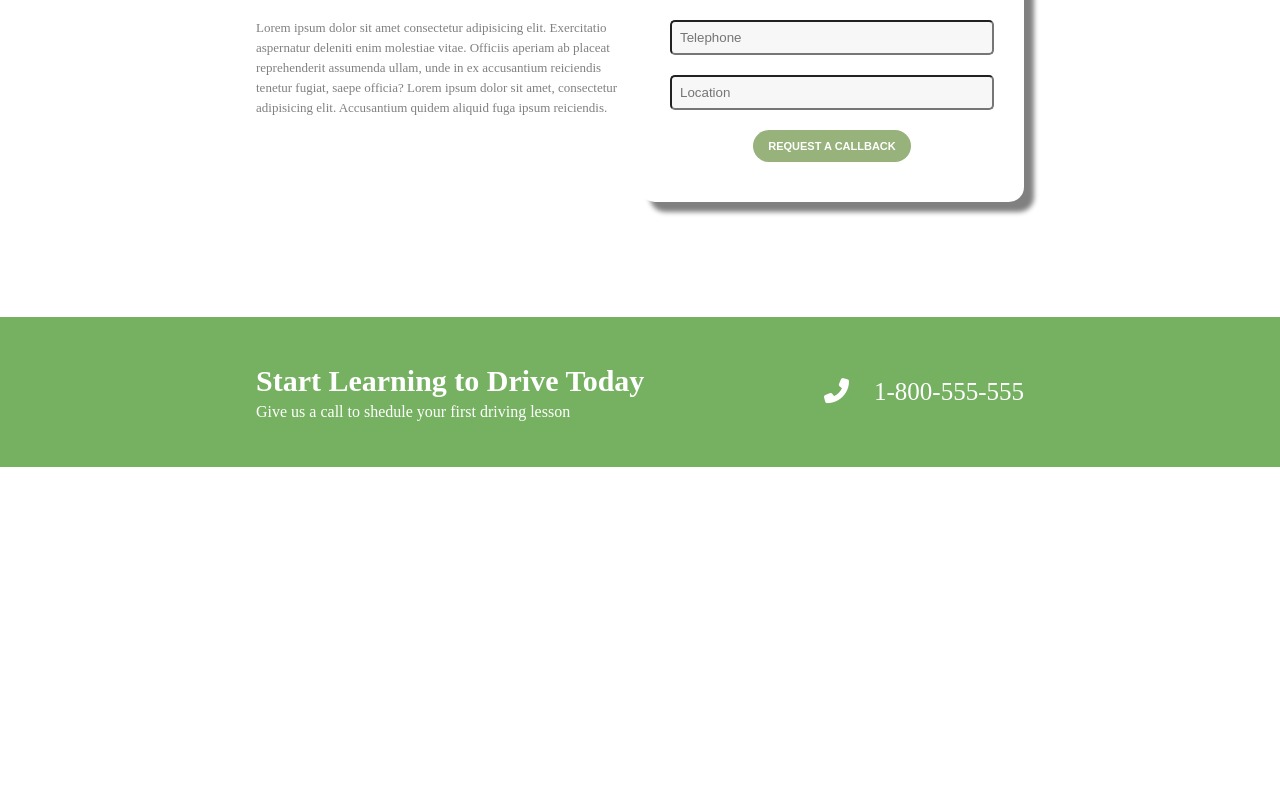
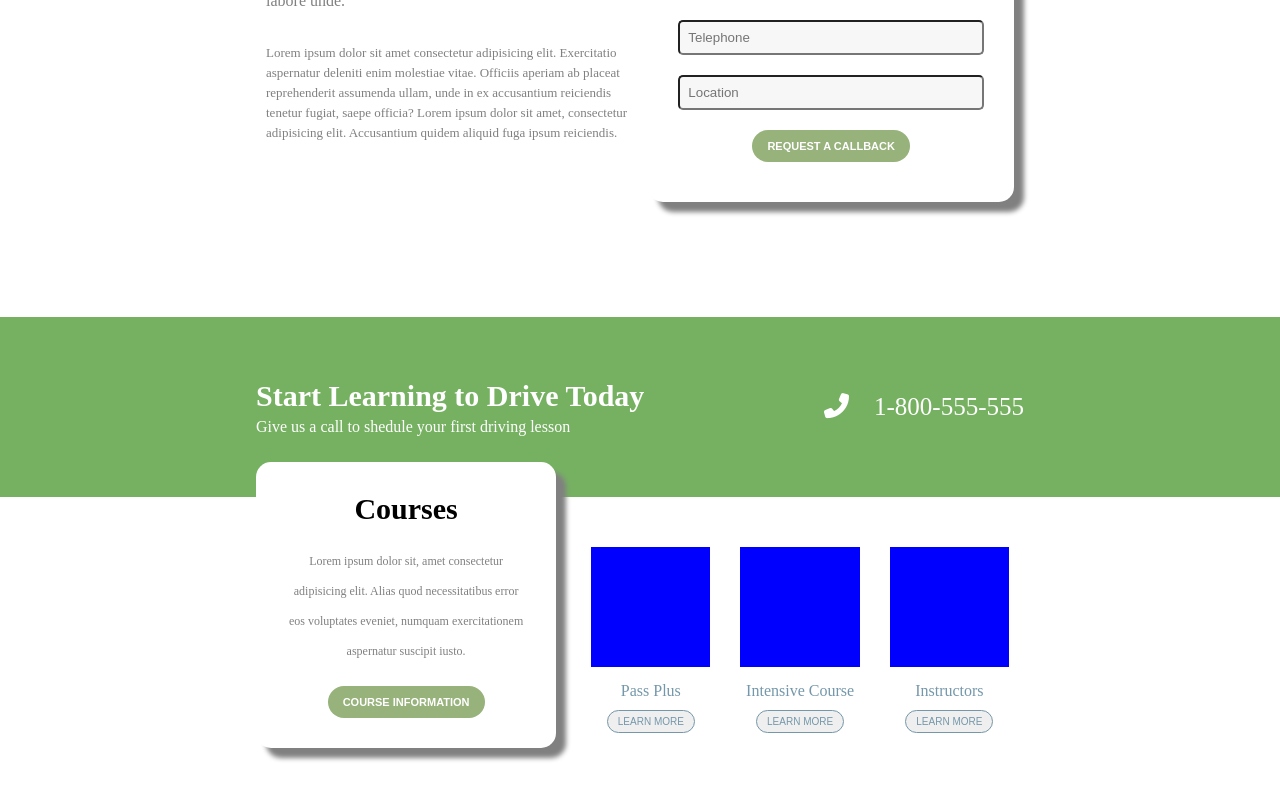
Before and after one commit to Frowingg/proj-html-vuejs, a Vue app: page / in a window 1280 px wide. Shown: the part 754-1554 px from the top of the page. Before the commit the page ends 1221 px from the top, so only its background shows below. Built offline with nearby package versions, Linux system fonts and the light colour scheme.

Commit message:
courses-area

```diff
--- /dev/null
+++ b/src/components/MyCoursesArea.vue
@@ -0,0 +1,113 @@
+<template>
+    <section id="courses-area">
+        <div class="container">
+            <section id="courses-info">
+
+                <div id="courses-info-left">
+                    <div class="course-card">
+                        <h2>Courses</h2>
+                        <p>Lorem ipsum dolor sit, amet consectetur adipisicing elit. Alias quod necessitatibus error eos voluptates eveniet, numquam exercitationem aspernatur suscipit iusto.</p>
+                        <button class="btn">COURSE INFORMATION</button>
+                    </div>
+                </div>
+
+                <div id="courses-info-right">
+                    <div class="img-card">
+                        <div class="img"></div>
+                        <p>Pass Plus</p>
+                        <button class="lm">LEARN MORE</button>
+                    </div>
+
+                    <div class="img-card">
+                        <div class="img"></div>
+                        <p>Intensive Course</p>
+                        <button class="lm">LEARN MORE</button>
+
+                    </div>
+
+                    <div class="img-card">
+                        <div class="img"></div>
+                        <p>Instructors</p>
+                        <button class="lm">LEARN MORE</button>
+
+                    </div>
+                </div>
+
+            </section>
+
+            <section id="courses-per"></section>
+
+            <section id="courses-team"></section>
+        </div>
+    </section>
+</template>
+
+<script>
+export default {
+    name: 'MyCoursesArea'
+}
+</script>
+
+<style lang="scss" scoped>
+#courses-info{
+    padding: 50px 0;
+    display: flex;
+
+    #courses-info-left{
+        text-align: center;
+        display: flex;
+        justify-content: space-between;
+        width: 40%;
+        padding: 30px;
+        box-shadow: 10px 10px 5px grey;
+        position: relative;
+        bottom: 85px;
+        background-color: white;
+        border-radius: 15px;
+
+        h2{
+            color: black;
+            font-size: 30px;
+        }
+        p{
+            font-size: 12px;
+            line-height: 30px;
+            margin: 20px 0;
+        }
+    }
+
+    #courses-info-right{
+        width: 60%;
+        display: flex;
+        margin-left: 20px;
+
+        .img-card{
+            width: calc(100% / 3);
+            height: 200px;
+            margin: 0 15px;
+            display: flex;
+            flex-direction: column;
+            align-items: center;
+        }
+        .img{
+            width: 100%;
+            height: 60%;
+            background-color: blue;
+            margin-bottom: 15px;
+        }
+        p{
+            color: #7497aa;
+            margin-bottom: 10px;
+        }
+        .lm{
+            width: fit-content;
+            margin: 0 auto;
+            padding: 5px 10px;
+            border-radius: 25px;
+            border: 1px solid #7497aa;
+            color: #7497aa;
+            font-size: 10px;
+        }
+    }
+}
+</style>
--- a/src/components/MyJumbotron.vue
+++ b/src/components/MyJumbotron.vue
@@ -19,8 +19,6 @@
 <script>
 export default {
     name: 'MyJumbotron'
-
-
 }
 </script>
 
--- a/src/components/MyMain.vue
+++ b/src/components/MyMain.vue
@@ -6,6 +6,8 @@
 
         <MyNumberArea />
 
+        <MyCoursesArea />
+
     </div>
 </template>
 
@@ -13,6 +15,7 @@
 import MyJumbotron from './MyJumbotron.vue';
 import MyRegisterArea from './MyRegisterArea.vue';
 import MyNumberArea from './MyNumberArea.vue';
+import MyCoursesArea from './MyCoursesArea.vue';
 
 
 export default {
@@ -20,7 +23,8 @@ export default {
     components: {
         MyJumbotron,
         MyRegisterArea,
-        MyNumberArea
+        MyNumberArea,
+        MyCoursesArea
     }
 
 }
--- a/src/components/MyNumberArea.vue
+++ b/src/components/MyNumberArea.vue
@@ -15,13 +15,13 @@
 
 <script>
 export default {
-
+    name: 'MyNumberArea'
 }
 </script>
 
 <style lang="scss" scoped>
 #Number-area{
-    height: 150px;
+    height: 180px;
     background-color: #76b162;
     color: white;
 
--- a/src/components/MyRegisterArea.vue
+++ b/src/components/MyRegisterArea.vue
@@ -45,7 +45,7 @@
 
 <script>
 export default {
-
+    name: 'MyRegisterArea'
 }
 </script>
 
@@ -53,6 +53,7 @@ export default {
 .reg{
     width: 50%;
     border-radius: 15px;
+    margin: 0 10px;
 }
 .container{
     display: flex;
```
